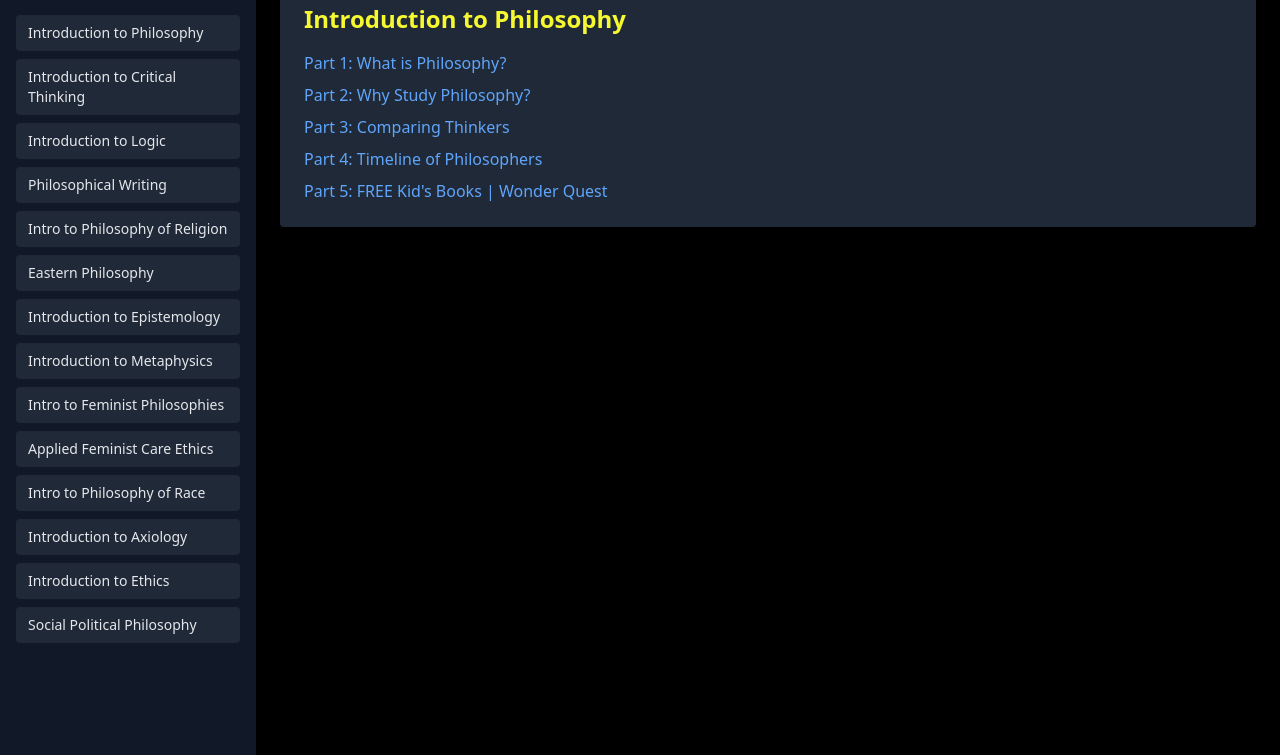
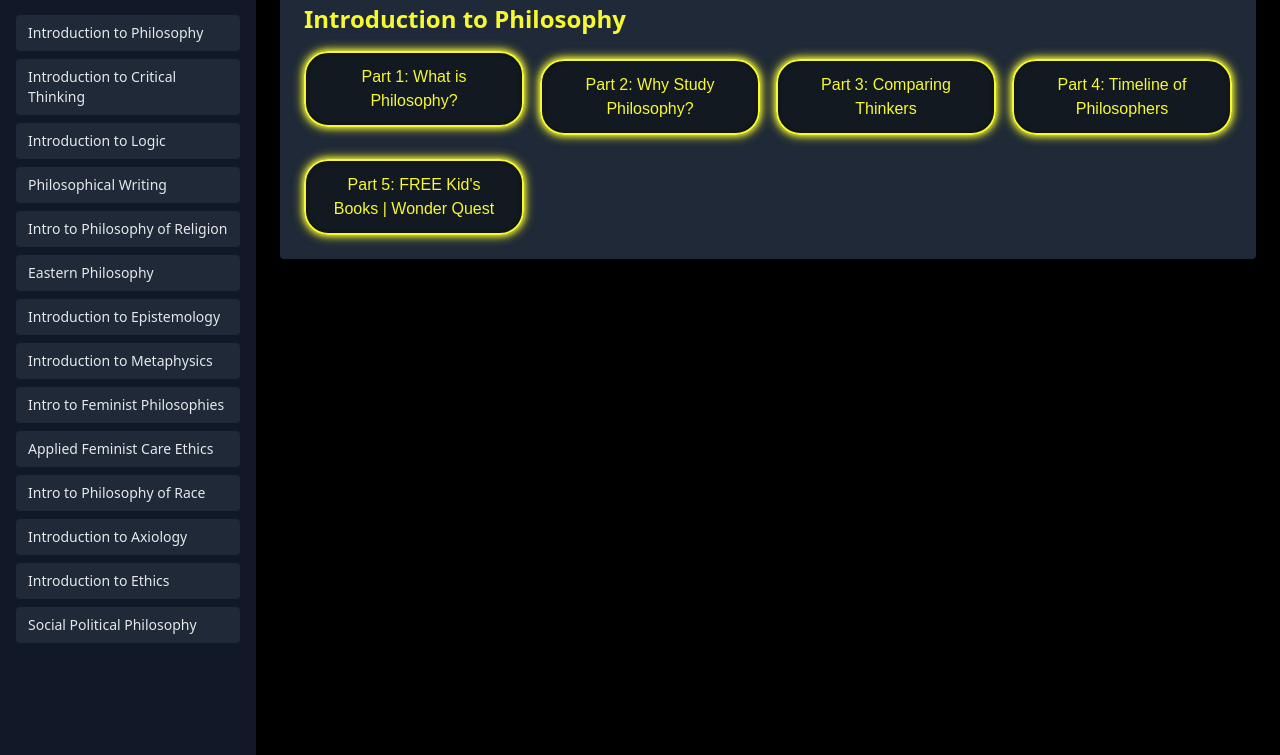
Before and after one commit to philosophergrc/PhilosophyGitPage, a plain HTML site: page index.html in a window 1280 px wide. Both pictures are taken after a click on the button "Introduction to Philosophy". Shown: the part 45-800 px from the top of the page. Drawn offline with nearby package versions, Linux system fonts and the light colour scheme.

Commit message:
added styling for 4-parts of the link.

```diff
--- a/index.html
+++ b/index.html
@@ -23,6 +23,85 @@
     .neon-text {
       color: var(--neon-yellow);
     }
+
+/* 1) Import a bold display font */
+@import url('https://fonts.googleapis.com/css2?family=Russo+One&display=swap');
+
+/* 2) Turn the list into a responsive grid */
+#topicContent ul {
+  display: grid;
+  grid-template-columns: repeat(auto-fill, minmax(180px, 1fr));
+  gap: 1rem;
+  margin-top: 1rem;
+  padding: 0;
+}
+
+/* 3) Remove default bullets */
+#topicContent ul li {
+  list-style: none;
+}
+
+/* 4) Style each <a> as a neon pill button */
+#topicContent ul li a {
+  display: block;
+  position: relative;
+  font-family: 'Russo One', sans-serif;
+  font-size: 1rem;
+  text-align: center;
+  padding: 0.75rem 1.5rem;
+  border-radius: 1.5rem;
+  background: rgba(0, 0, 0, 0.4);
+  color: var(--neon-yellow);
+  border: 2px solid var(--neon-yellow);
+  text-decoration: none;
+  box-shadow:
+    0 0 6px var(--neon-yellow),
+    0 0 12px var(--neon-yellow),
+    inset 0 0 4px rgba(0,0,0,0.5);
+  transition:
+    transform 0.3s ease,
+    background-color 0.3s ease,
+    color 0.3s ease,
+    box-shadow 0.3s ease;
+  overflow: hidden;
+  z-index: 0;
+}
+
+/* 5) Add a sweeping shimmer before hover */
+#topicContent ul li a::before {
+  content: '';
+  position: absolute;
+  top: 0; left: -100%;
+  width: 100%; height: 100%;
+  background: linear-gradient(
+    120deg,
+    transparent 0%,
+    rgba(255,255,255,0.4) 50%,
+    transparent 100%
+  );
+  transition: left 0.6s ease;
+  pointer-events: none;
+  z-index: 1;
+}
+
+/* 6) Hover effects: glow, color‑flip, grow, and run shimmer */
+#topicContent ul li a:hover {
+  background-color: var(--neon-yellow);
+  color: #111;
+  box-shadow:
+    0 0 10px var(--neon-yellow),
+    0 0 20px var(--neon-yellow),
+    0 0 30px var(--neon-yellow);
+  transform: scale(1.08);
+}
+
+#topicContent ul li a:hover::before {
+  left: 100%;
+}
+
+
+
+
   </style>
 </head>
 <body class="bg-black text-gray-200">
```
